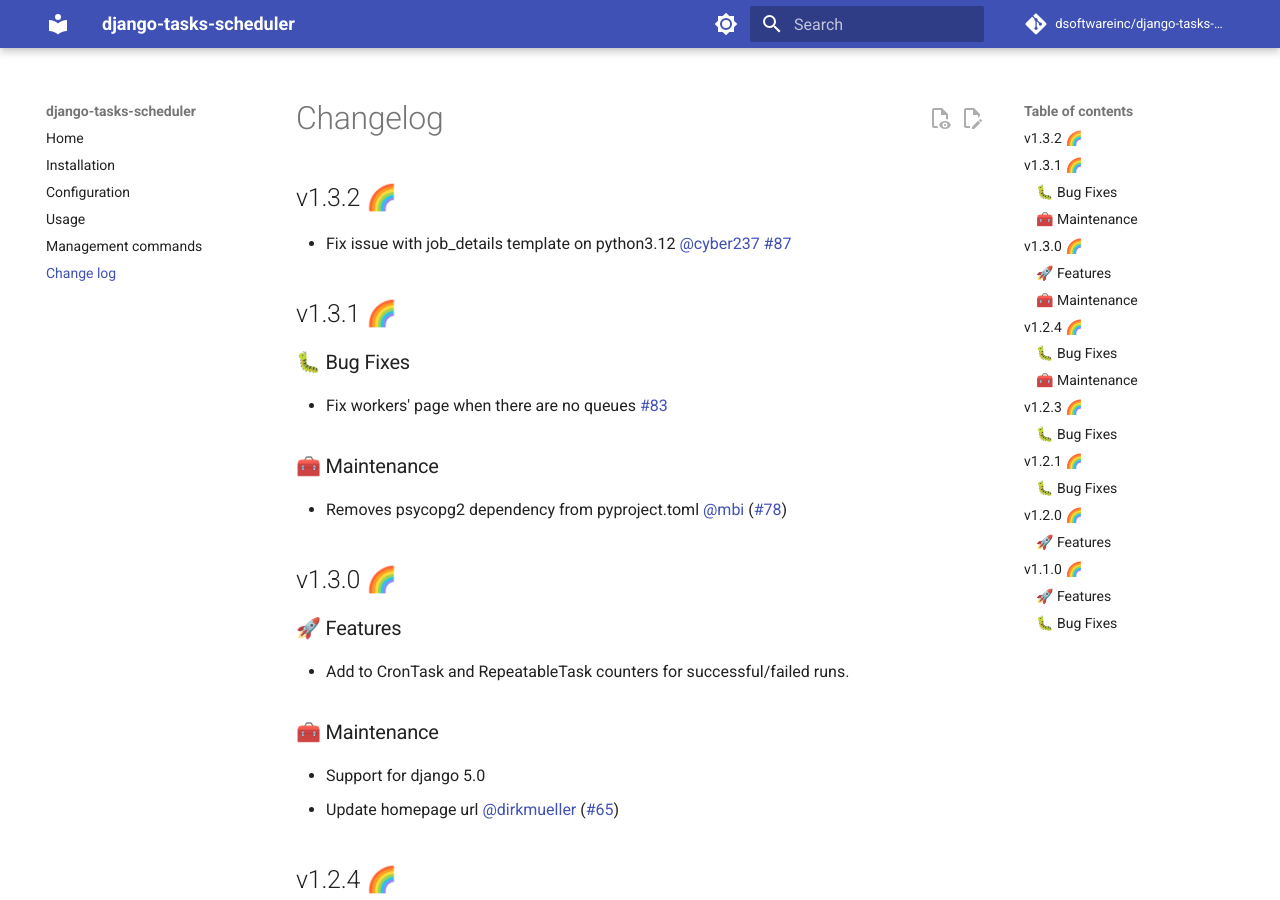
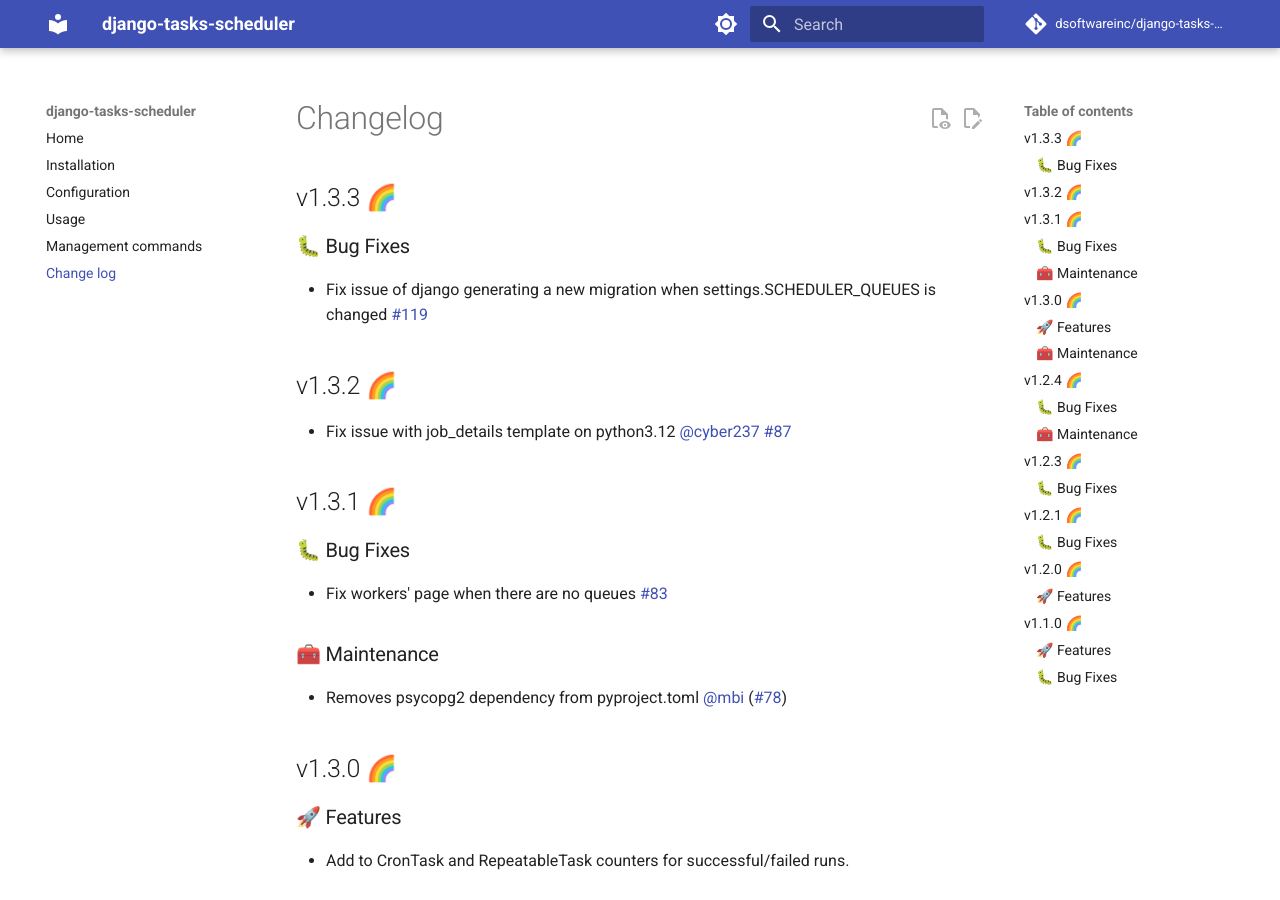
Before and after one commit to django-commons/django-tasks-scheduler, an MkDocs documentation site: the page built from docs/changelog.md, in a window 1280 px wide and 900 px high. Built offline with MkDocs 1.6.1 and Material for MkDocs 9.7.7, drawn with Linux system fonts in a browser that asks for light colours; comment, search, counter and statistics services are not loaded.

Commit message:
doc:update changelog.md

```diff
--- a/docs/changelog.md
+++ b/docs/changelog.md
@@ -1,4 +1,10 @@
 # Changelog
+
+## v1.3.3 🌈
+
+### 🐛 Bug Fixes
+
+- Fix issue of django generating a new migration when settings.SCHEDULER_QUEUES is changed #119
 
 ## v1.3.2 🌈
 
--- a/pyproject.toml
+++ b/pyproject.toml
@@ -7,7 +7,7 @@
 packages = [
     { include = "scheduler" },
 ]
-version = "1.3.2"
+version = "1.3.3"
 description = "An async job scheduler for django using redis"
 readme = "README.md"
 keywords = ["redis", "django", "background-jobs", "job-queue", "task-queue", "redis-queue", "scheduled-jobs"]
```
